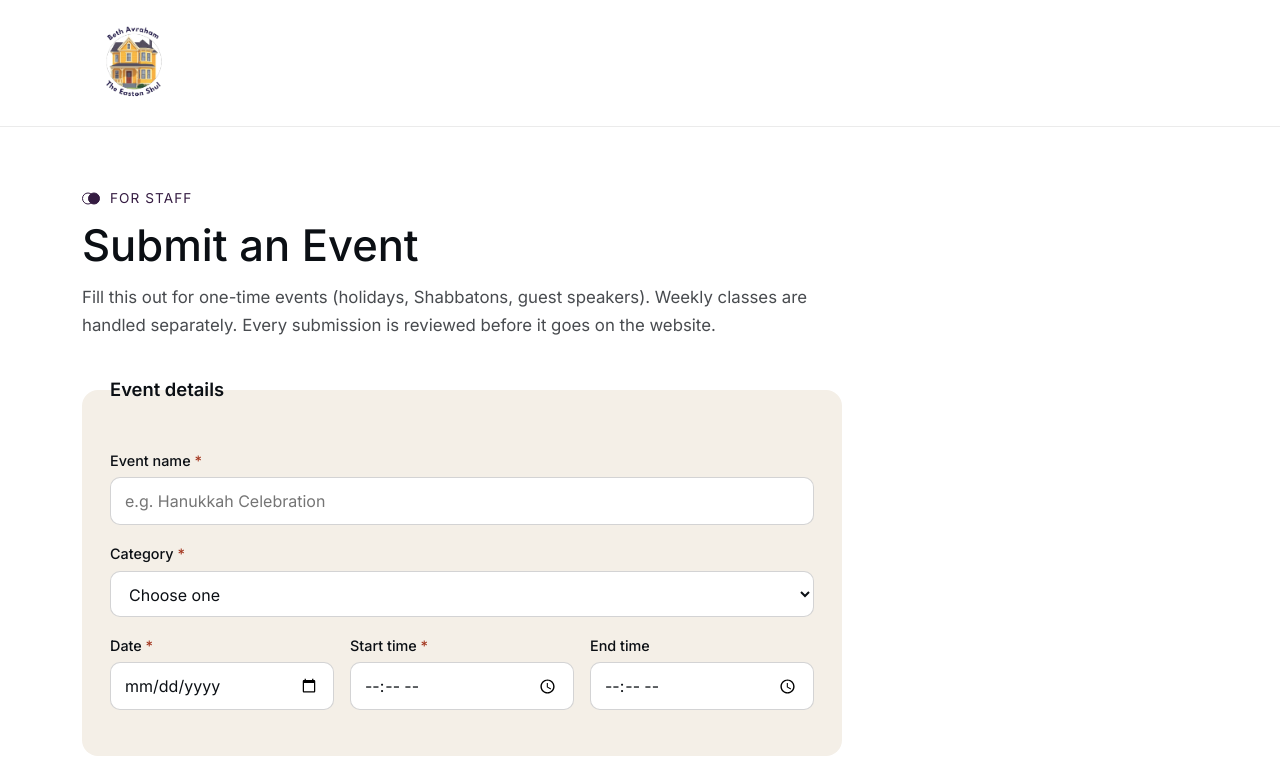
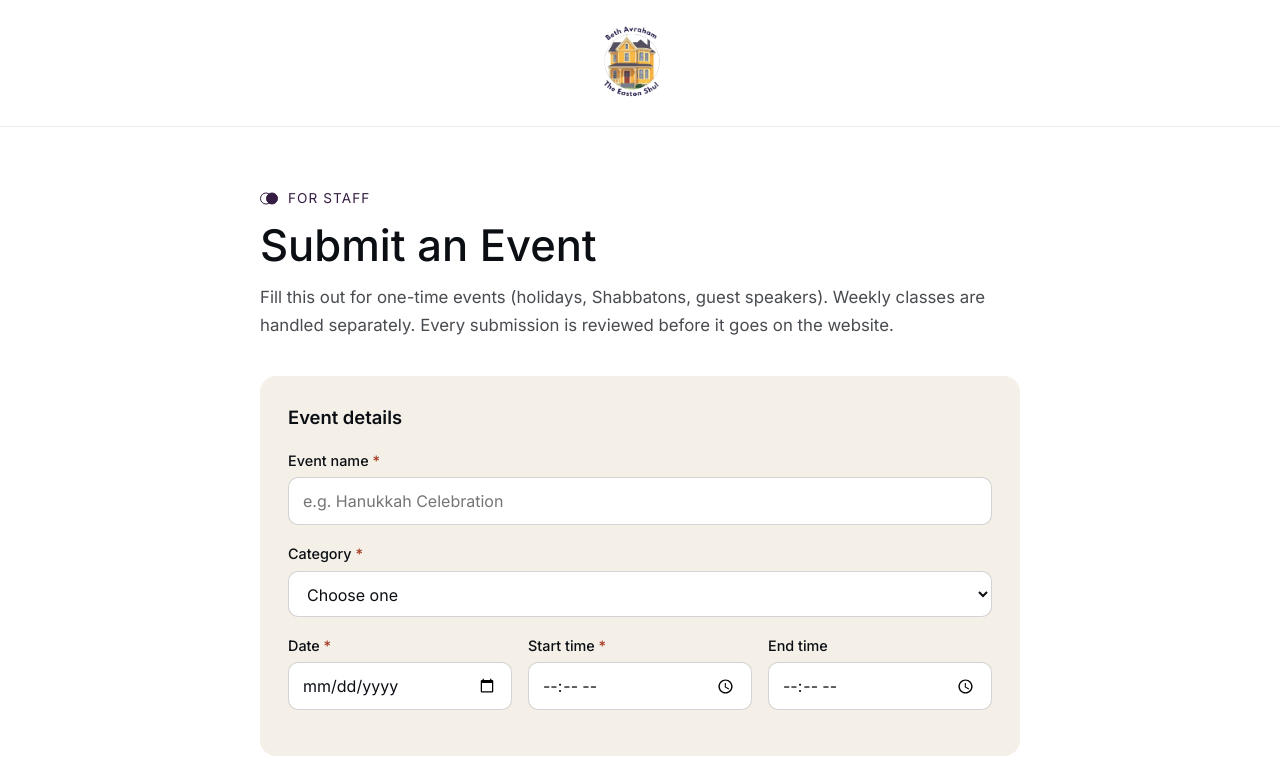
Before and after one commit to focaltruth/easton-shul-website, a plain HTML site: page Beth_Av_Website/submit-event.html in a window 1280 px wide. Shown: the top 777 px of the page. Drawn offline with nearby package versions, Linux system fonts and the light colour scheme.

Commit message:
Submission style changes

```diff
--- a/Beth_Av_Website/style.css
+++ b/Beth_Av_Website/style.css
@@ -2777,6 +2777,7 @@ html, body {
 
 .submit-wrap {
   max-width: 760px;
+  margin: 0 auto;
 }
 
 .submit-title {
@@ -2802,8 +2803,6 @@ html, body {
 }
 
 .submit-card legend {
-  float: none;
-  width: auto;
   font-size: 1.15rem;
   font-weight: 600;
   color: #0b0f14;
--- a/Beth_Av_Website/submit-event.html
+++ b/Beth_Av_Website/submit-event.html
@@ -28,7 +28,7 @@
 
     <!-- Simple header (internal page) -->
     <nav class="navbar navbar-light bg-white moral-navbar">
-        <div class="container">
+        <div class="container justify-content-center">
             <a class="navbar-brand moral-brand" href="index.html">
                 <img src="images/easton_shul_logo.png" alt="Easton Shul Logo" class="easton-logo" />
             </a>
```
